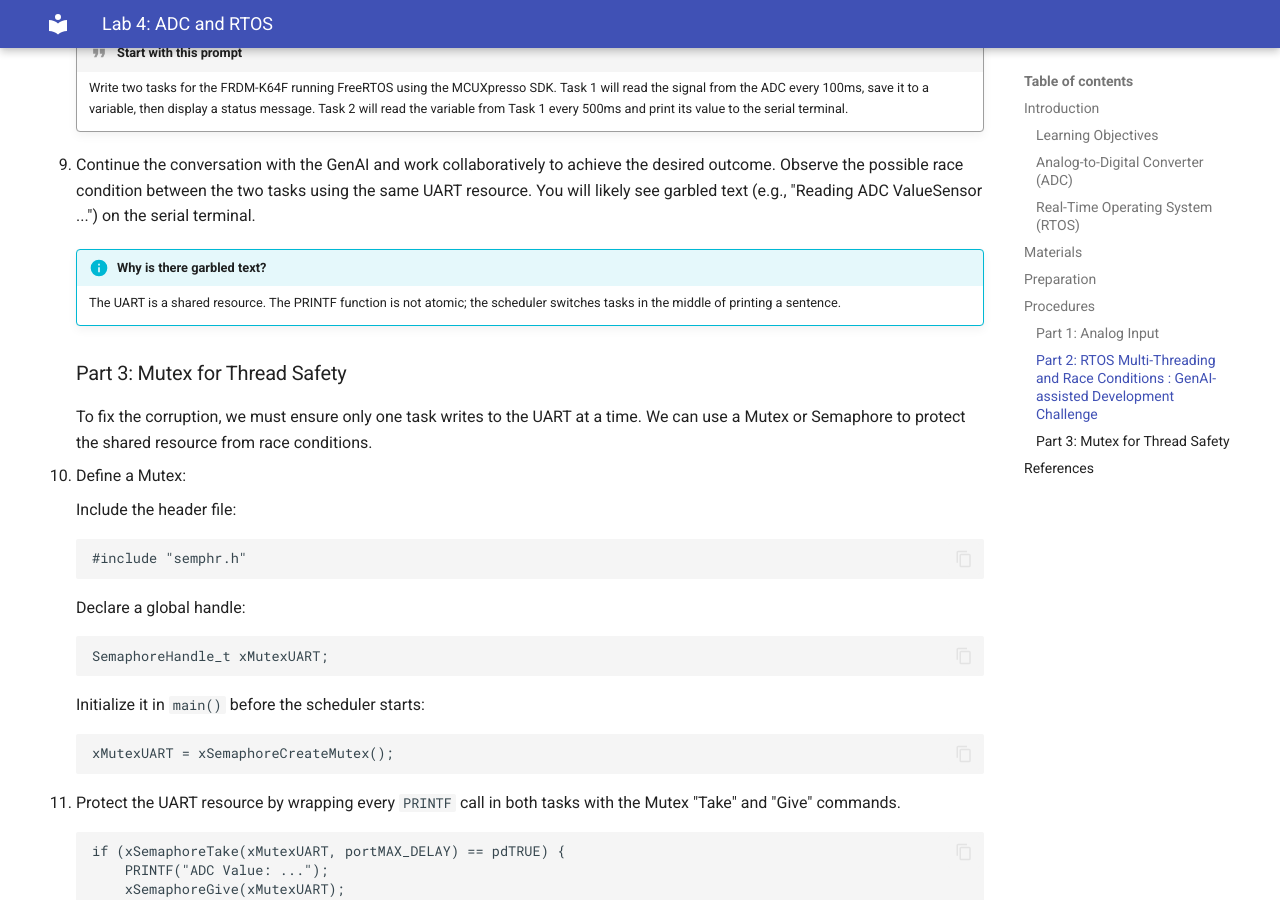
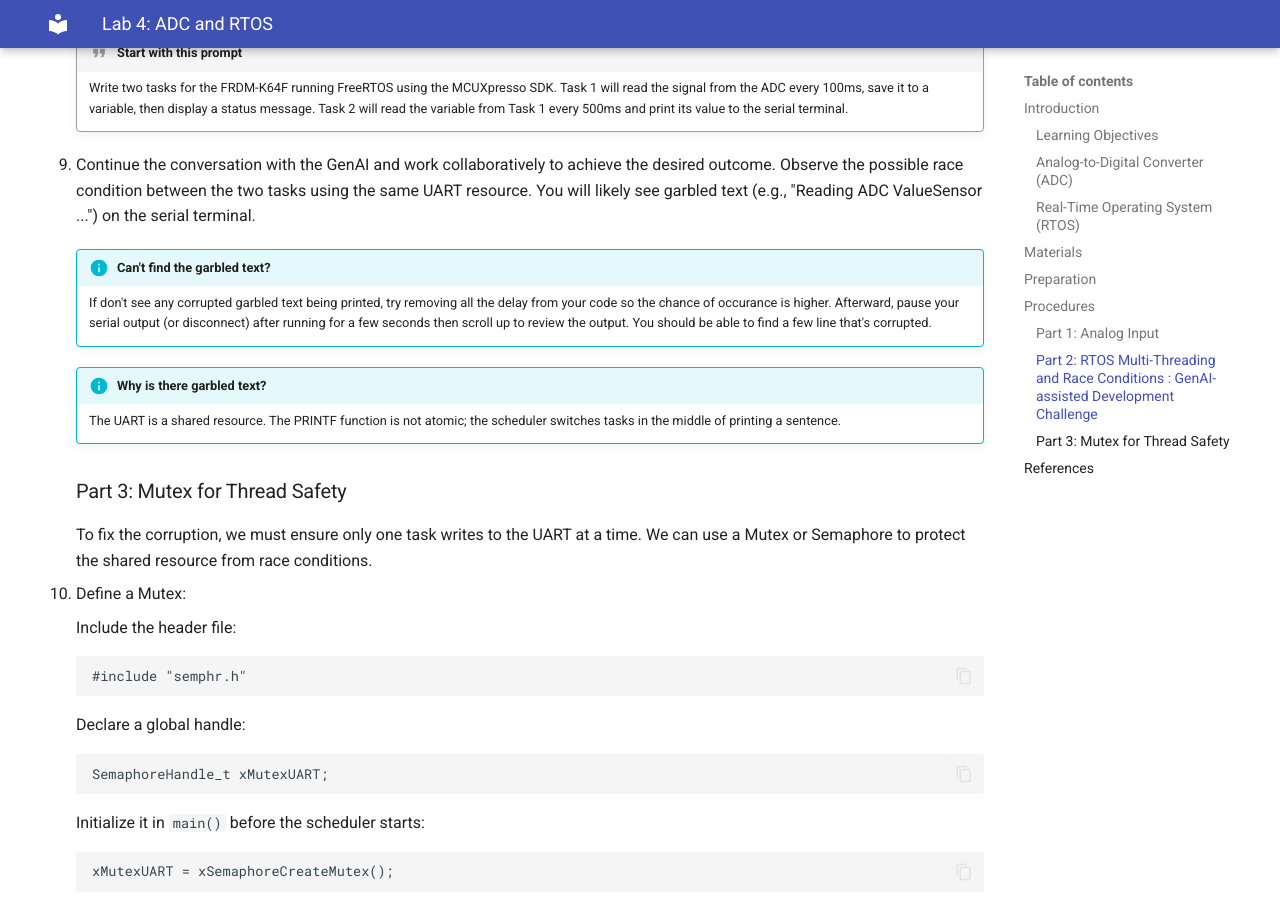
Before and after one commit to Seneca-BSA/Lab-Manual, an MkDocs documentation site: the page built from docs/SEP600/lab4.md, in a window 1280 px wide and 900 px high, scrolled down 6730 px. Built offline with MkDocs 1.6.1 and Material for MkDocs 9.7.7, drawn with Linux system fonts in a browser that asks for light colours.

Commit message:
updated sep600 lab4

```diff
--- a/docs/SEP600/lab4.md
+++ b/docs/SEP600/lab4.md
@@ -208,6 +208,10 @@ An RTOS is a specialized operating system designed to manage hardware resources
 
 9. Continue the conversation with the GenAI and work collaboratively to achieve the desired outcome. Observe the possible race condition between the two tasks using the same UART resource. You will likely see garbled text (e.g., "Reading ADC ValueSensor ...") on the serial terminal.
 
+    !!! info "Can't find the garbled text?"
+
+        If don't see any corrupted garbled text being printed, try removing all the delay from your code so the chance of occurance is higher. Afterward, pause your serial output (or disconnect) after running for a few seconds then scroll up to review the output. You should be able to find a few line that's corrupted.
+
     !!! info "Why is there garbled text?"
 
         The UART is a shared resource. The PRINTF function is not atomic; the scheduler switches tasks in the middle of printing a sentence.
```
